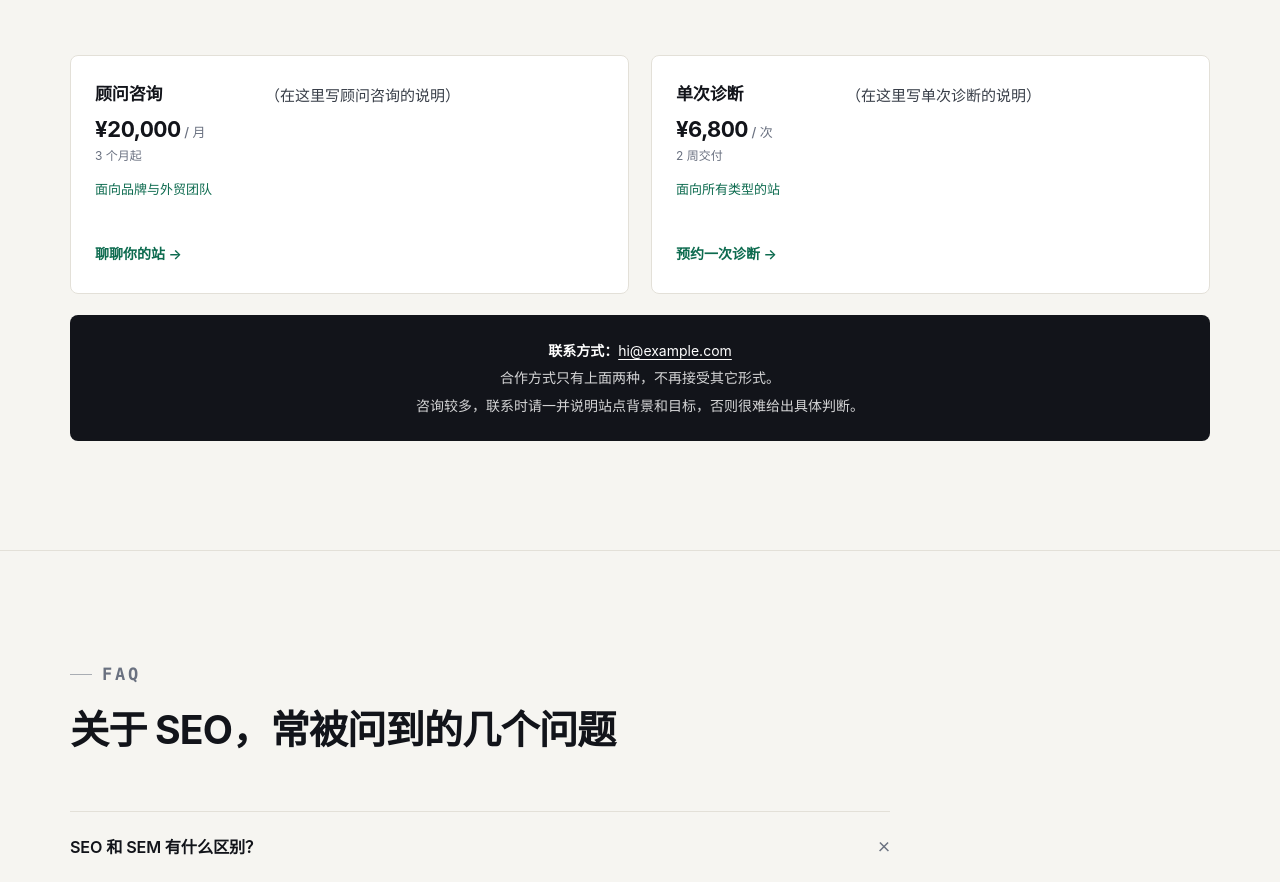
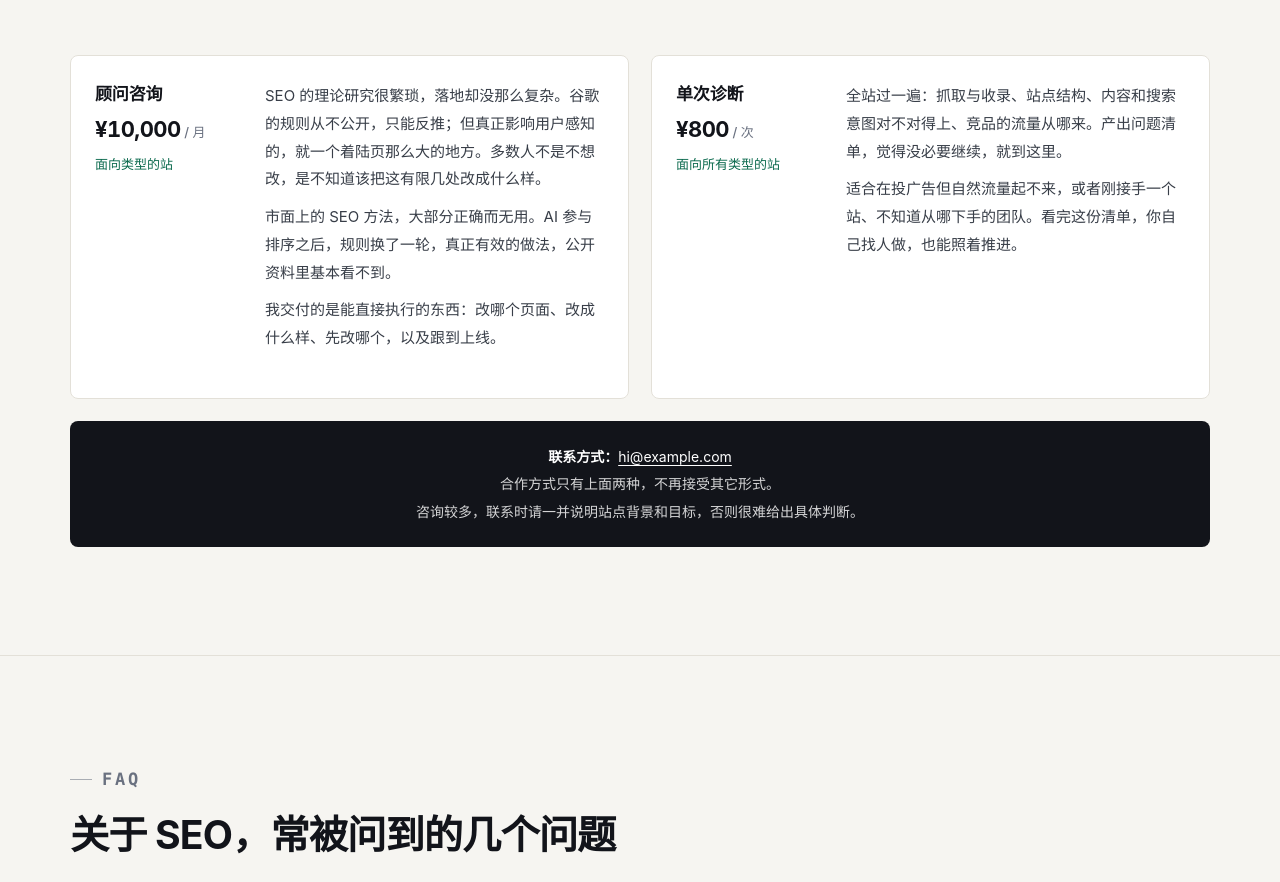
Before and after one commit to rockking00/seoagent, a website: page site/index.html in a window 1280 px wide. Shown: the part 4310-5192 px from the top of the page. Drawn offline with Linux system fonts and the light colour scheme.

Commit message:
改顾问咨询和单次诊断的文案

```diff
--- a/site/index.html
+++ b/site/index.html
@@ -470,29 +470,28 @@
             <article class="price-block" data-reveal>
               <div class="price-meta">
                 <h3>顾问咨询</h3>
-                <p class="price-amount">¥20,000<small> / 月</small></p>
-                <p class="price-unit">3 个月起</p>
-                <p class="price-who">面向品牌与外贸团队</p>
+                <p class="price-amount">¥10,000<small> / 月</small></p>
+                <p class="price-who">面向类型的站</p>
               </div>
               <!-- 顾问咨询的说明：每段一个 <p>，段数随意 -->
               <div class="price-desc">
-                <p>（在这里写顾问咨询的说明）</p>
+                <p>SEO 的理论研究很繁琐，落地却没那么复杂。谷歌的规则从不公开，只能反推；但真正影响用户感知的，就一个着陆页那么大的地方。多数人不是不想改，是不知道该把这有限几处改成什么样。</p>
+                <p>市面上的 SEO 方法，大部分正确而无用。AI 参与排序之后，规则换了一轮，真正有效的做法，公开资料里基本看不到。</p>
+                <p>我交付的是能直接执行的东西：改哪个页面、改成什么样、先改哪个，以及跟到上线。</p>
               </div>
-              <a class="price-cta" href="mailto:hi@example.com">聊聊你的站 →</a>
             </article>
 
             <article class="price-block" data-reveal>
               <div class="price-meta">
                 <h3>单次诊断</h3>
-                <p class="price-amount">¥6,800<small> / 次</small></p>
-                <p class="price-unit">2 周交付</p>
+                <p class="price-amount">¥800<small> / 次</small></p>
                 <p class="price-who">面向所有类型的站</p>
               </div>
               <!-- 单次诊断的说明：同上 -->
               <div class="price-desc">
-                <p>（在这里写单次诊断的说明）</p>
+                <p>全站过一遍：抓取与收录、站点结构、内容和搜索意图对不对得上、竞品的流量从哪来。产出问题清单，觉得没必要继续，就到这里。</p>
+                <p>适合在投广告但自然流量起不来，或者刚接手一个站、不知道从哪下手的团队。看完这份清单，你自己找人做，也能照着推进。</p>
               </div>
-              <a class="price-cta" href="mailto:hi@example.com">预约一次诊断 →</a>
             </article>
           </div>
 <div class="price-contact-bar" data-reveal>
```
